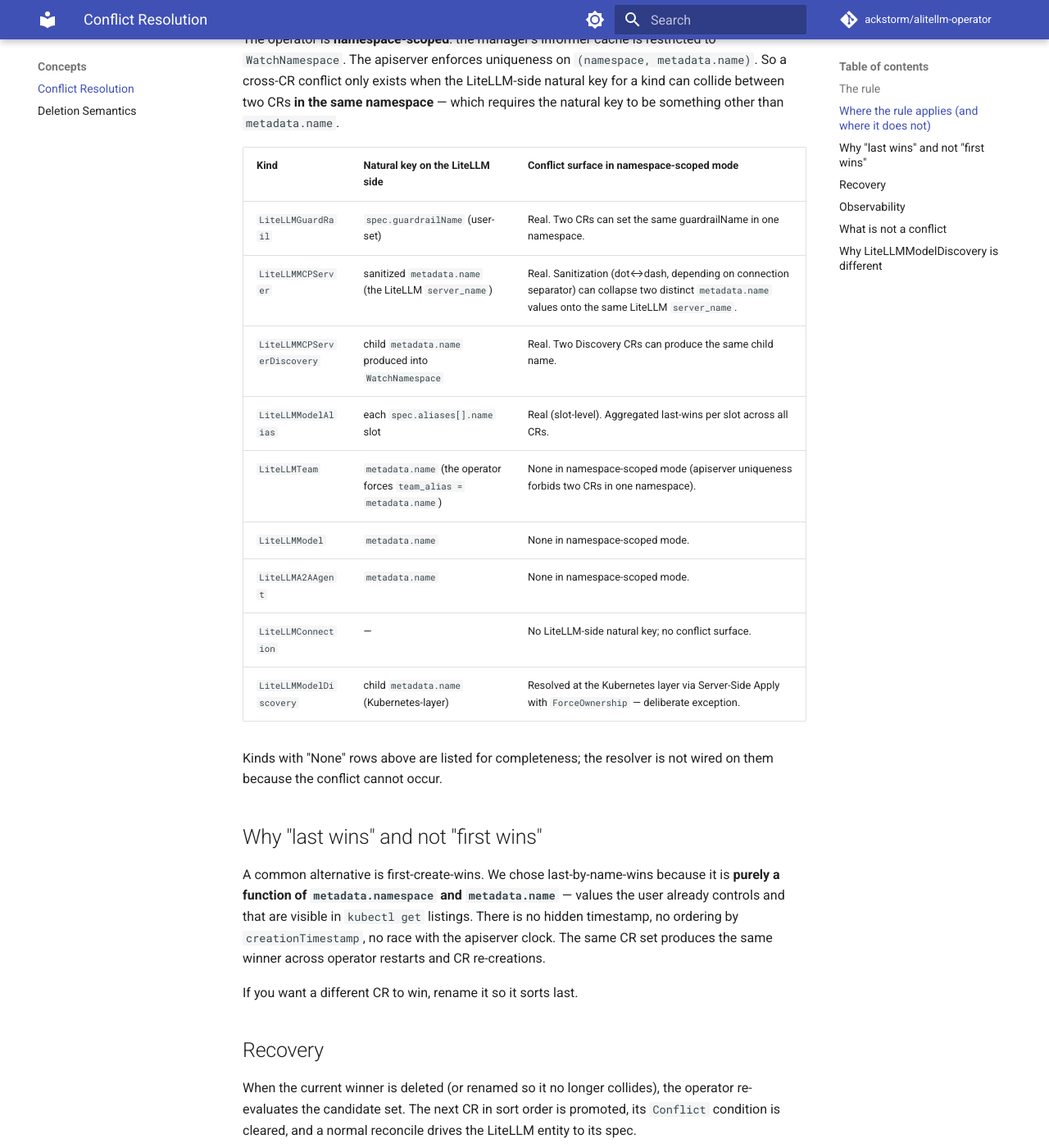
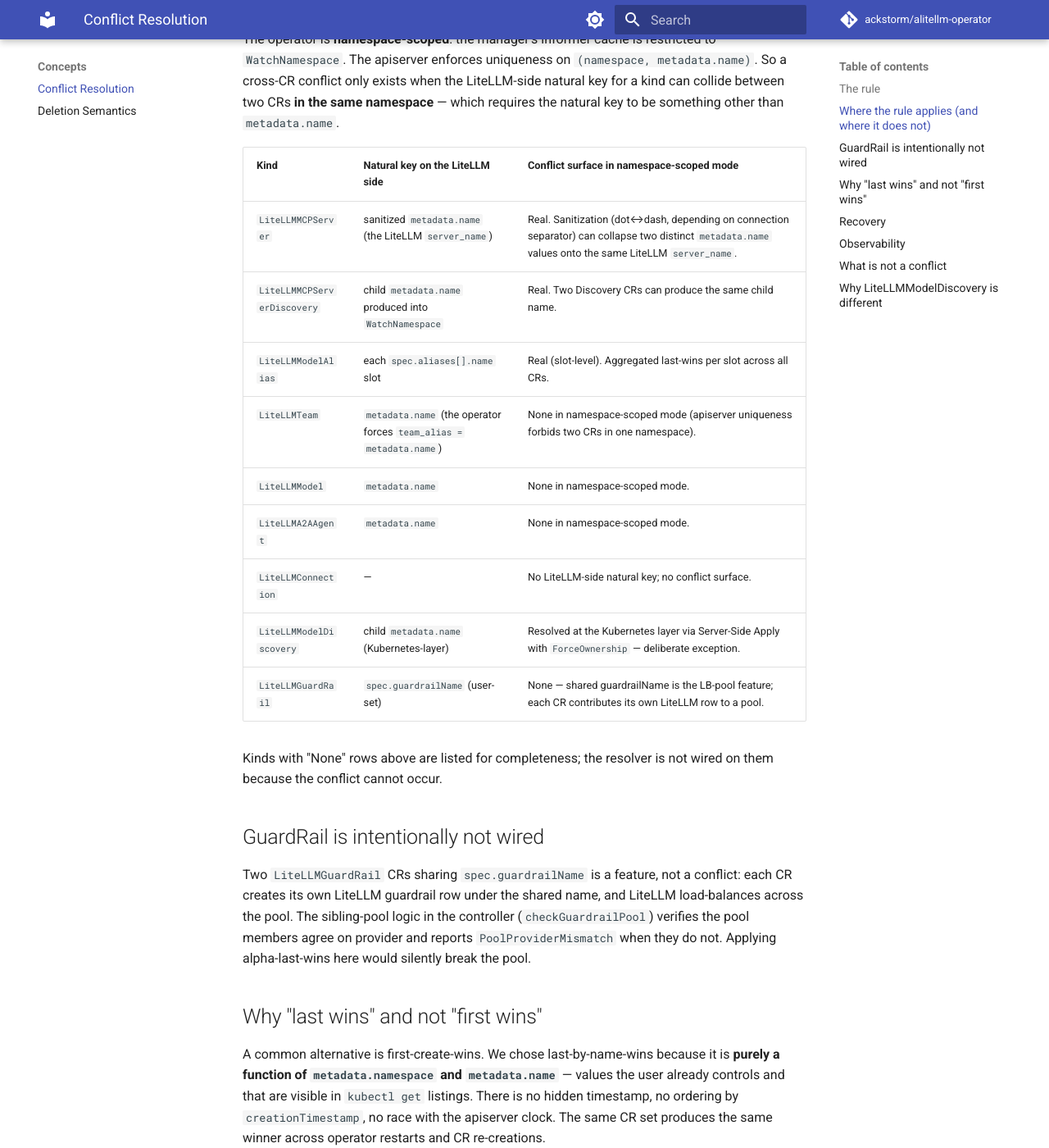
Before and after one commit to ackstorm/alitellm-operator, an MkDocs documentation site: the page built from docs/concepts/conflict-resolution.md, in a window 1280 px wide and 1400 px high, scrolled down 635 px. Shown: the whole window at 82% size. Built offline with MkDocs 1.6.1 and Material for MkDocs 9.7.7, drawn with Linux system fonts in a browser that asks for light colours; comment, search, counter and statistics services are not loaded; the version menu is left out.

Commit message:
docs: clarify GuardRail is LB-pool, not a conflict-bearing kind

```diff
--- a/docs/concepts/conflict-resolution.md
+++ b/docs/concepts/conflict-resolution.md
@@ -30,7 +30,6 @@ something other than `metadata.name`.
 
 | Kind                         | Natural key on the LiteLLM side                                     | Conflict surface in namespace-scoped mode                                              |
 |------------------------------|---------------------------------------------------------------------|----------------------------------------------------------------------------------------|
-| `LiteLLMGuardRail`           | `spec.guardrailName` (user-set)                                     | Real. Two CRs can set the same guardrailName in one namespace.                         |
 | `LiteLLMMCPServer`           | sanitized `metadata.name` (the LiteLLM `server_name`)               | Real. Sanitization (dot↔dash, depending on connection separator) can collapse two distinct `metadata.name` values onto the same LiteLLM `server_name`. |
 | `LiteLLMMCPServerDiscovery`  | child `metadata.name` produced into `WatchNamespace`                | Real. Two Discovery CRs can produce the same child name.                               |
 | `LiteLLMModelAlias`          | each `spec.aliases[].name` slot                                     | Real (slot-level). Aggregated last-wins per slot across all CRs.                       |
@@ -39,9 +38,20 @@ something other than `metadata.name`.
 | `LiteLLMA2AAgent`            | `metadata.name`                                                     | None in namespace-scoped mode.                                                         |
 | `LiteLLMConnection`          | —                                                                   | No LiteLLM-side natural key; no conflict surface.                                      |
 | `LiteLLMModelDiscovery`      | child `metadata.name` (Kubernetes-layer)                            | Resolved at the Kubernetes layer via Server-Side Apply with `ForceOwnership` — deliberate exception. |
+| `LiteLLMGuardRail`           | `spec.guardrailName` (user-set)                                     | None — shared guardrailName is the LB-pool feature; each CR contributes its own LiteLLM row to a pool. |
 
 Kinds with "None" rows above are listed for completeness; the resolver
 is not wired on them because the conflict cannot occur.
+
+## GuardRail is intentionally not wired
+
+Two `LiteLLMGuardRail` CRs sharing `spec.guardrailName` is a feature,
+not a conflict: each CR creates its own LiteLLM guardrail row under
+the shared name, and LiteLLM load-balances across the pool. The
+sibling-pool logic in the controller (`checkGuardrailPool`) verifies
+the pool members agree on provider and reports `PoolProviderMismatch`
+when they do not. Applying alpha-last-wins here would silently break
+the pool.
 
 ## Why "last wins" and not "first wins"
 
```
Also changed, not shown: references/adr/0001-alpha-last-wins-conflict-resolution.md (+11 -9 lines).
